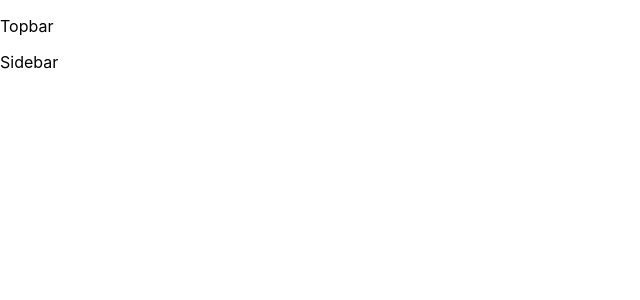
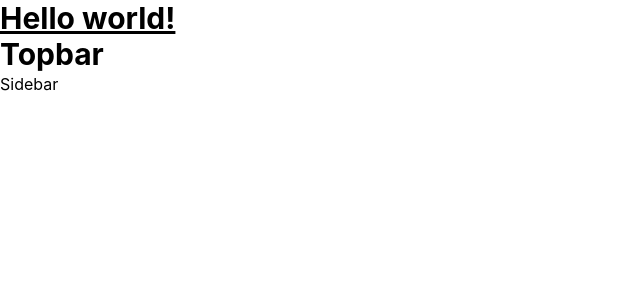
Before and after one commit to Cao-Thanh-Tung/music-app, a React (Create React App) app: page / in a window 1280 px wide. Shown: the top 300 px of the page, without its empty margins (0-640 px from the left). Built offline with nearby package versions, Linux system fonts and the light colour scheme.

Commit message:
add tailwind

```diff
--- a/package.json
+++ b/package.json
@@ -34,5 +34,10 @@
       "last 1 firefox version",
       "last 1 safari version"
     ]
+  },
+  "devDependencies": {
+    "autoprefixer": "^10.4.13",
+    "postcss": "^8.4.20",
+    "tailwindcss": "^3.2.4"
   }
 }
--- /dev/null
+++ b/postcss.config.js
@@ -0,0 +1,6 @@
+module.exports = {
+  plugins: {
+    tailwindcss: {},
+    autoprefixer: {},
+  },
+}
--- a/src/Component/Topbar.js
+++ b/src/Component/Topbar.js
@@ -1,5 +1,5 @@
 function Topbar() {
-  return <p>Topbar</p>;
+  return <p className="text-3xl font-bold">Topbar</p>;
 }
 
 export default Topbar;
--- a/src/Page/HomePage.js
+++ b/src/Page/HomePage.js
@@ -4,6 +4,7 @@
 function HomePage() {
   return (
     <>
+      <h1 className=" text-3xl font-bold underline color-blue">Hello world!</h1>
       <Topbar></Topbar>
       <Sidebar />
     </>
--- /dev/null
+++ b/tailwind.config.js
@@ -0,0 +1,8 @@
+/** @type {import('tailwindcss').Config} */
+module.exports = {
+  content: ["./src/**/*.{html,js}"],
+  theme: {
+    extend: {},
+  },
+  plugins: [],
+};
```
Also changed, not shown: src/index.css (+6 -3 lines), 1 other file (tests, documents, lock files or other folders).
